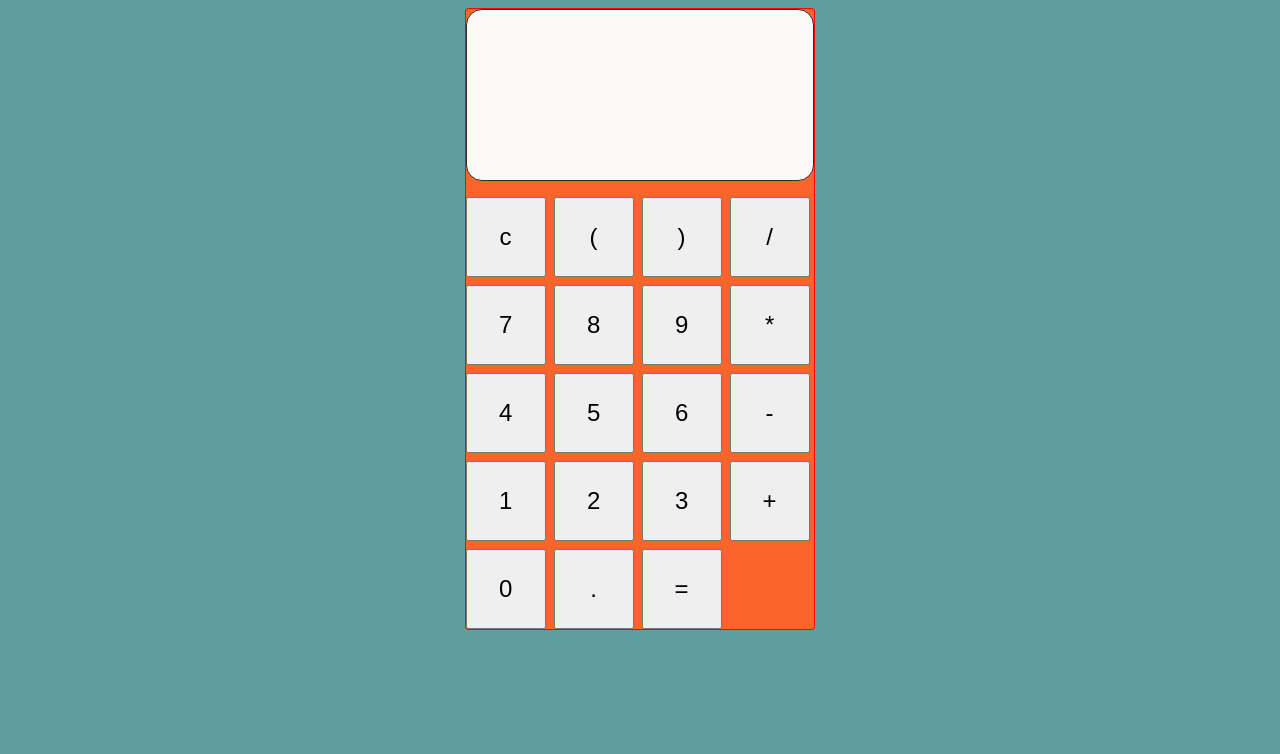
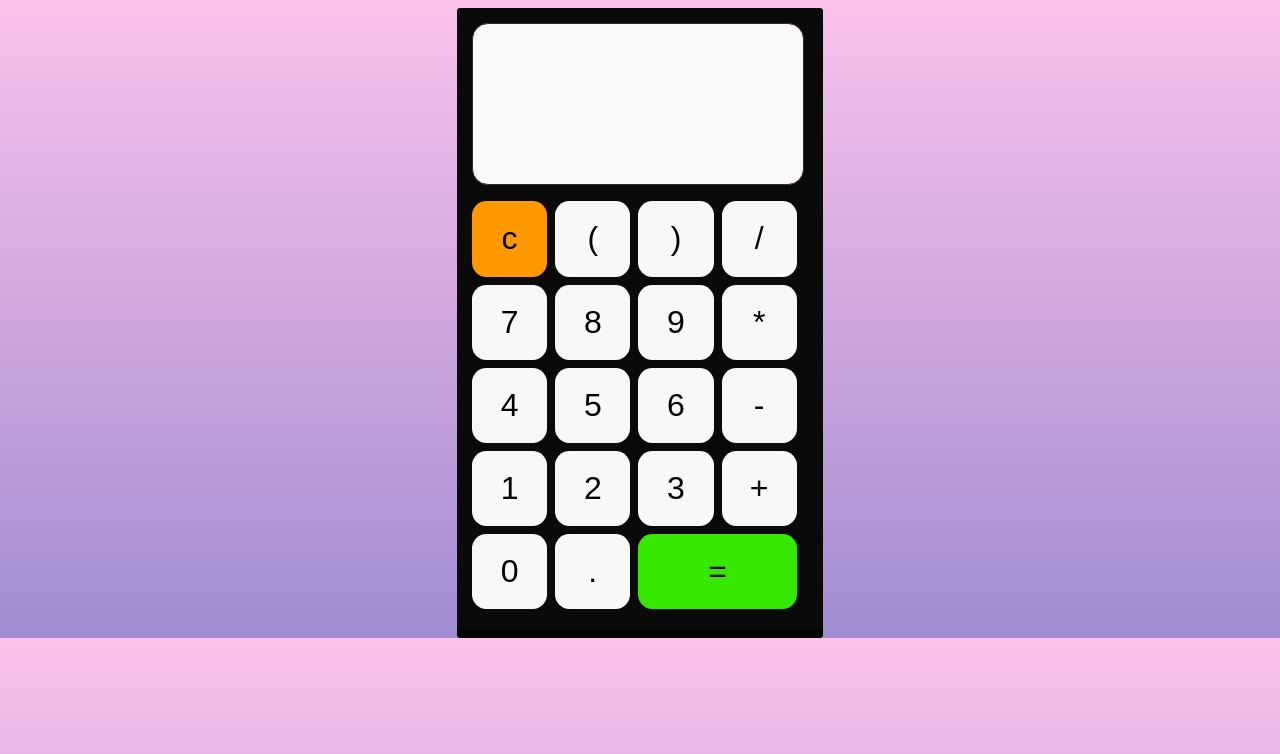
Before and after one commit to rohanito006/calculator-html-css-js, a plain HTML site: page index.html in a window 1280 px wide. Drawn offline with Linux system fonts and the light colour scheme.

Commit message:
added compute features

```diff
--- a/index.html
+++ b/index.html
@@ -15,25 +15,25 @@
         </div>
 
         <div class="touch-calculator">
-            <button class="button">c</button>
-            <button class="button">(</button>
-            <button class="button">)</button>
-            <button class="button">/</button>
-            <button class="button">7</button>
-            <button class="button">8</button>
-            <button class="button">9</button>
-            <button class="button">*</button>
-            <button class="button">4</button>
-            <button class="button">5</button>
-            <button class="button">6</button>
-            <button class="button">-</button>
-            <button class="button">1</button>
-            <button class="button">2</button>
-            <button class="button">3</button>
-            <button class="button">+</button>
-            <button class="button">0</button>
-            <button class="button">.</button>
-            <button class="button" id="button-egal">=</button>
+            <button data-key="8" class="button">c</button>
+            <button data-key="53" class="button">(</button>
+            <button data-key="219" class="button">)</button>
+            <button data-key="111" class="button">/</button>
+            <button data-key="103" class="button">7</button>
+            <button data-key="104" class="button">8</button>
+            <button data-key="105" class="button">9</button>
+            <button data-key="106" class="button">*</button>
+            <button data-key="100" class="button">4</button>
+            <button data-key="101" class="button">5</button>
+            <button data-key="102" class="button">6</button>
+            <button data-key="109" class="button">-</button>
+            <button data-key="97" class="button">1</button>
+            <button data-key="98" class="button">2</button>
+            <button data-key="99" class="button">3</button>
+            <button data-key="107" class="button">+</button>
+            <button data-key="96" class="button">0</button>
+            <button data-key="110" class="button">.</button>
+            <button data-key="13" class="button" >=</button>
         </div>
     </div>
 
--- a/script.JS
+++ b/script.JS
@@ -1,17 +1,43 @@
-const touch = [...document.querySelectorAll('.button')]
-//console.log(touch);
-const listkeycode = touch.map(touch=> touch.dataset.key)
-//*console.log(touch);
-//*console.log(listkeycode);
+const touches = [...document.querySelectorAll('.button')]
+
+const listkeycode = touches.map(touche=> touche.dataset.key)
+
+const screen = document.querySelector('.screen-calculator')
+
 document.addEventListener('keydown',(e) =>{
-    const valeur = e.keyCode.toString;
-   // console.log(valeur);
+    const valeur = e.keyCode.toString();
+    calculer (valeur);
 
 } )
 
 document.addEventListener('click',(e) =>{
-    const valeur = e.target
-    console.log(valeur);
-
+    const valeur = e.target.dataset.key ;
+     calculer (valeur)
 }
 )
+
+const calculer = (valeur) =>{
+    if (listkeycode.includes(valeur)) {
+        console.log(listkeycode);
+    }
+    switch (valeur) {
+        case '8':
+            screen.textContent = '';
+            break;
+
+        case '13':
+            const calcul = eval(screen.textContent);
+            screen.textContent = calcul
+            break;
+
+        default:
+            const indexKeycode = listkeycode.indexOf(valeur);
+            const touch = touches[indexKeycode]
+            screen.textContent += touch.innerHTML
+            break;
+    }
+}
+
+window.addEventListener('error', (e) => {
+    alert('une erreur est survenu dans votre calcul :'+ e.message)
+})
--- a/style.css
+++ b/style.css
@@ -1,18 +1,22 @@
 body{
     display: flex;
     justify-content: center;
-    background-color: cadetblue;
+    background-image: linear-gradient(to top, #a18cd1 0%, #fbc2eb 100%);
 }
 .calculatrice{
-    width: 21.8rem;
-    height: 38.75rem;
+    width: 21rem;
+    height: 37rem;
     border: 0.1rem red solid;
-    background-color: rgb(248, 100, 41);
+    background-color: rgb(10, 10, 10);
     border-radius: 0.2rem;
+    box-shadow: 0 0.5rem black;
+    border: none;
+    padding: 15px;
+    font-weight: 700;
 }
 .screen-calculator{
-    width: 21rem;
-    height: 10rem;
+    width: 20rem;
+    height: 9.4rem;
     border: 0.1rem rgb(53, 43, 43) solid;
     border-radius: 1rem;
     margin-bottom: 1rem;
@@ -20,17 +24,29 @@ body{
     display: flex;
     align-items: flex-end;
     padding: 5px;
-    font-size: 15px;
+    font-size: 2em;
 }
 .touch-calculator{
  display: grid;
- grid-template-columns: repeat(4,5rem);
- grid-template-rows: repeat(5,5rem);
+ grid-template-columns: repeat(4,4.7rem);
+ grid-template-rows: repeat(5,4.7rem);
  grid-gap: 0.5rem;
 }
 .button{
-    font-size: 1.5rem;
+    background-color: #f8f8f8;
+    font-size: 2rem;
+    border-radius: 0.9rem;
+
+    border: none;
 }
-.button-egal{
-    width: 10.5rem;
+.button:active{
+    box-shadow: 0 0.2rem #f8f8f8;
+    transform:translateY(0.02rem);
 }
+.button[data-key='13']{
+    grid-column: span 2;
+    background-color: #36e700;
+}
+.button[data-key='8']{
+   background-color: #ff9900;
+}
```
